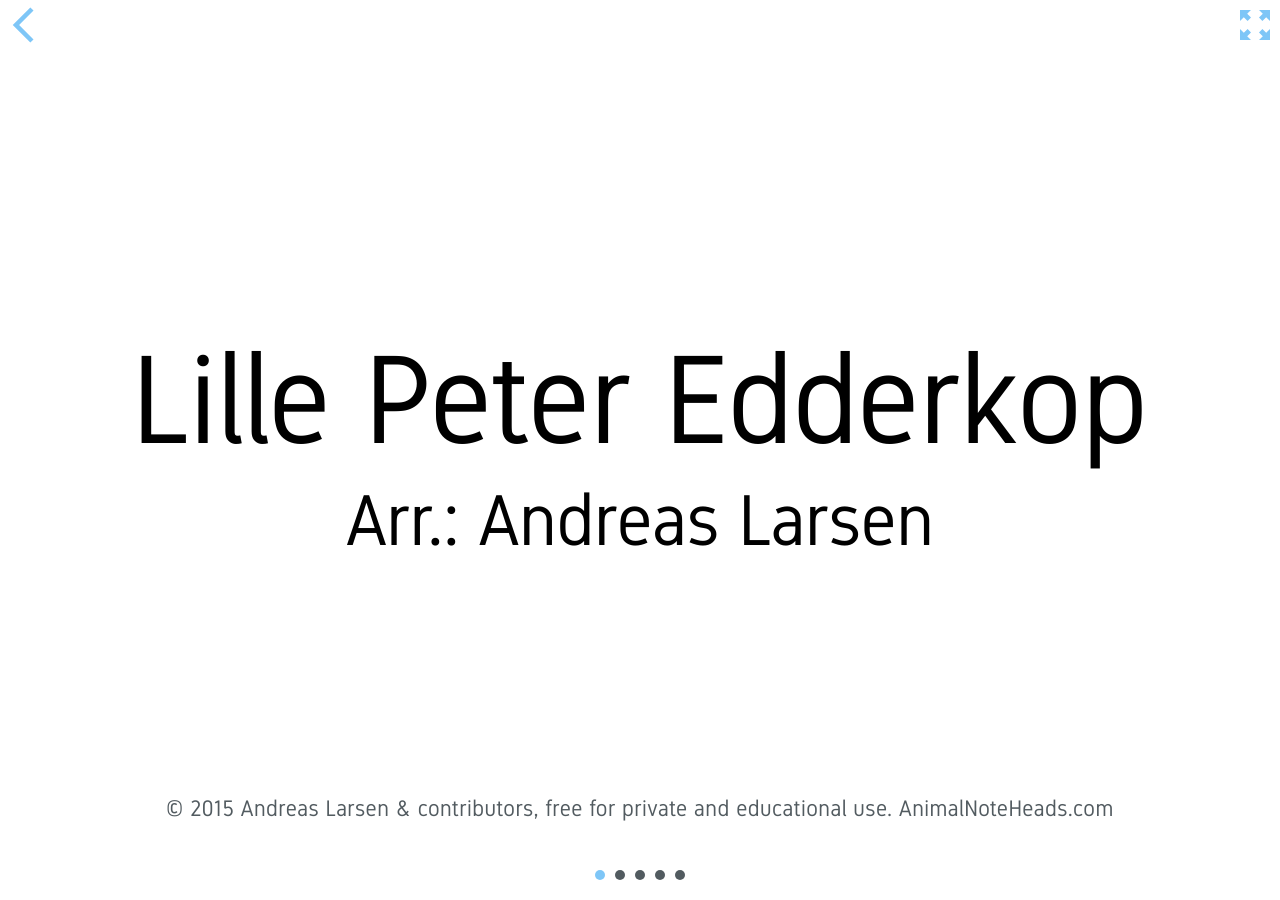
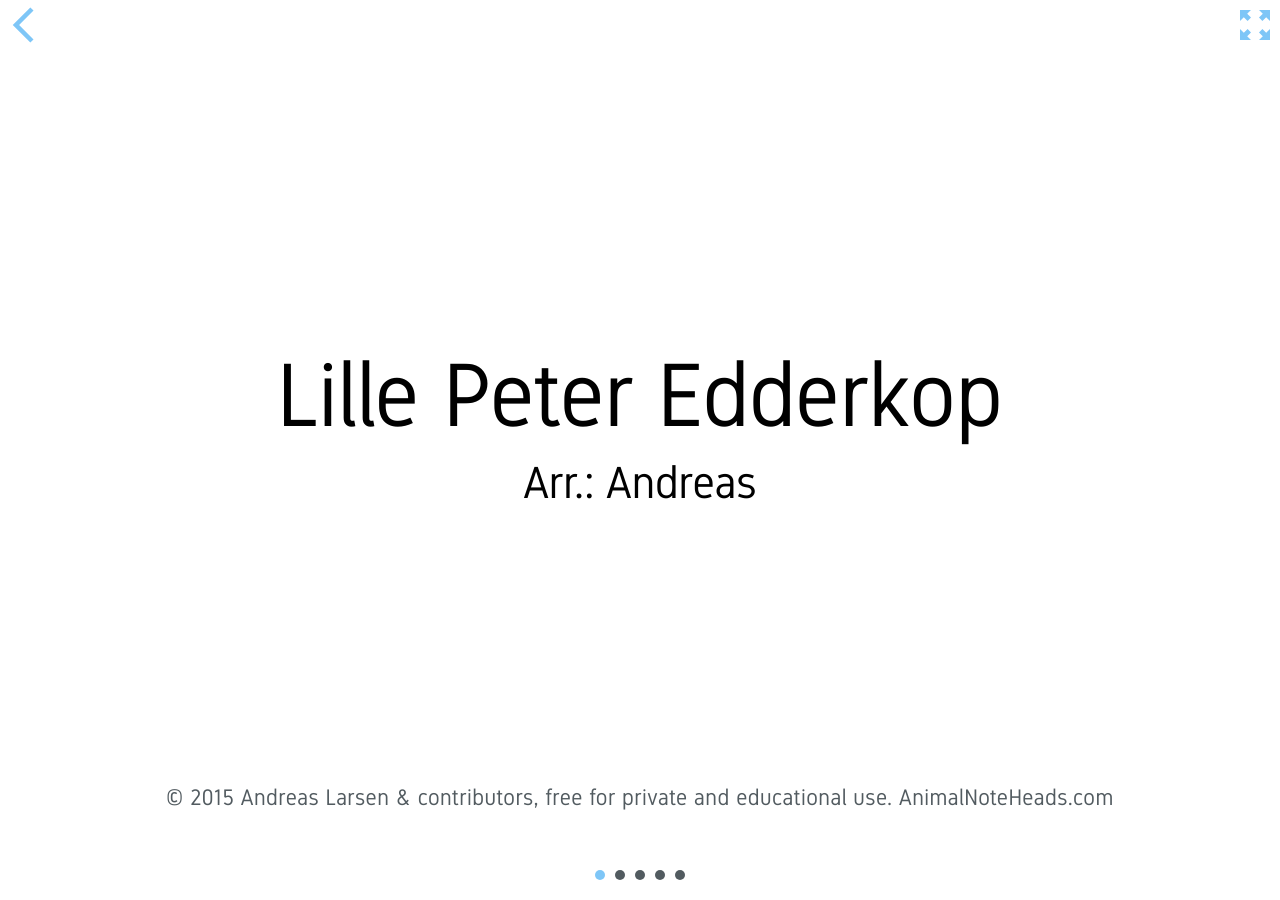
Before and after one commit to larsenwork/animalnoteheads, a Jekyll site: the page built from _posts/Dansk/2015-5-23-lille-peter-edderkop.md, in a window 1280 px wide. Built offline with Jekyll 4.4.1, drawn with Linux system fonts in a browser that asks for light colours.

Commit message:
webapp should now be perfect

```diff
--- a/_includes/tables.html
+++ b/_includes/tables.html
@@ -1,3 +1,4 @@
+<br>
 <h3>Dansk</h3>
 <table data-sortable>
   <thead>
@@ -20,7 +21,7 @@
   </tbody>
 </table>
 
-
+<br>
 <h3>English</h3>
 <table data-sortable>
   <thead>
@@ -43,7 +44,7 @@
   </tbody>
 </table>
 
-
+<br>
 <h3>Français</h3>
 <table data-sortable>
   <thead>
--- a/_posts/Dansk/2015-5-23-lille-peter-edderkop.md
+++ b/_posts/Dansk/2015-5-23-lille-peter-edderkop.md
@@ -1,7 +1,7 @@
 ---
 layout: post
 title: Lille Peter Edderkop
-arranger: Andreas Larsen
+arranger: Andreas
 pagecount: 5
 difficulty: 1
 categories: dansk
--- a/assets/style.css
+++ b/assets/style.css
@@ -648,14 +648,14 @@
   /* line 95, /Users/andreaslarsen/Git/AnimalNoteHeads/assets/sass/style.sass */
   .flexy h1 {
     margin-top: 30vh;
-    font-size: 14vh; }
+    font-size: 10vh; }
   /* line 98, /Users/andreaslarsen/Git/AnimalNoteHeads/assets/sass/style.sass */
   .flexy h3 {
-    font-size: 8vh;
+    font-size: 5vh;
     margin-top: 2vh; }
   /* line 101, /Users/andreaslarsen/Git/AnimalNoteHeads/assets/sass/style.sass */
   .flexy p {
-    margin-top: 25vh;
+    margin-top: 30vh;
     font-size: 2.5vh; }
 
 /* line 105, /Users/andreaslarsen/Git/AnimalNoteHeads/assets/sass/style.sass */
@@ -717,7 +717,11 @@
   #back path {
     fill: #7ec6f7; }
 
-/* line 145, /Users/andreaslarsen/Git/AnimalNoteHeads/assets/sass/style.sass */
+/* line 146, /Users/andreaslarsen/Git/AnimalNoteHeads/assets/sass/style.sass */
+.webapp #back {
+  top: 20px; }
+
+/* line 149, /Users/andreaslarsen/Git/AnimalNoteHeads/assets/sass/style.sass */
 #toggle {
   position: fixed;
   top: 0;
@@ -725,45 +729,45 @@
   width: 50px;
   height: 50px;
   cursor: pointer; }
-  /* line 153, /Users/andreaslarsen/Git/AnimalNoteHeads/assets/sass/style.sass */
+  /* line 157, /Users/andreaslarsen/Git/AnimalNoteHeads/assets/sass/style.sass */
   #toggle.visible div {
     visibility: visible; }
-  /* line 155, /Users/andreaslarsen/Git/AnimalNoteHeads/assets/sass/style.sass */
+  /* line 159, /Users/andreaslarsen/Git/AnimalNoteHeads/assets/sass/style.sass */
   #toggle div {
     visibility: hidden;
     display: none; }
-    /* line 158, /Users/andreaslarsen/Git/AnimalNoteHeads/assets/sass/style.sass */
+    /* line 162, /Users/andreaslarsen/Git/AnimalNoteHeads/assets/sass/style.sass */
     #toggle div.visible {
       display: block; }
-    /* line 160, /Users/andreaslarsen/Git/AnimalNoteHeads/assets/sass/style.sass */
+    /* line 164, /Users/andreaslarsen/Git/AnimalNoteHeads/assets/sass/style.sass */
     #toggle div path {
       fill: #7ec6f7; }
-  /* line 162, /Users/andreaslarsen/Git/AnimalNoteHeads/assets/sass/style.sass */
+  /* line 166, /Users/andreaslarsen/Git/AnimalNoteHeads/assets/sass/style.sass */
   #toggle #back {
     display: none; }
-    /* line 164, /Users/andreaslarsen/Git/AnimalNoteHeads/assets/sass/style.sass */
+    /* line 168, /Users/andreaslarsen/Git/AnimalNoteHeads/assets/sass/style.sass */
     #toggle #back.visible {
       display: block; }
 
-/* line 168, /Users/andreaslarsen/Git/AnimalNoteHeads/assets/sass/style.sass */
+/* line 172, /Users/andreaslarsen/Git/AnimalNoteHeads/assets/sass/style.sass */
 #contri img {
   height: 2.4em;
   vertical-align: middle;
   margin: 0.4em 10px 0.4em 0; }
-/* line 172, /Users/andreaslarsen/Git/AnimalNoteHeads/assets/sass/style.sass */
+/* line 176, /Users/andreaslarsen/Git/AnimalNoteHeads/assets/sass/style.sass */
 #contri > span {
   display: inline-block;
   position: relative; }
-  /* line 175, /Users/andreaslarsen/Git/AnimalNoteHeads/assets/sass/style.sass */
+  /* line 179, /Users/andreaslarsen/Git/AnimalNoteHeads/assets/sass/style.sass */
   #contri > span > span {
     display: inline-block;
     vertical-align: middle; }
 
-/* line 179, /Users/andreaslarsen/Git/AnimalNoteHeads/assets/sass/style.sass */
+/* line 183, /Users/andreaslarsen/Git/AnimalNoteHeads/assets/sass/style.sass */
 footer {
   background: rgba(255, 255, 255, 0.9);
   color: #9fa7ad; }
-  /* line 182, /Users/andreaslarsen/Git/AnimalNoteHeads/assets/sass/style.sass */
+  /* line 186, /Users/andreaslarsen/Git/AnimalNoteHeads/assets/sass/style.sass */
   footer a {
     color: #9fa7ad; }
 
```
Also changed, not shown: assets/sass/style.sass (+7 -3 lines), sheets/index.md (+1 -1 lines), 1 other file.
